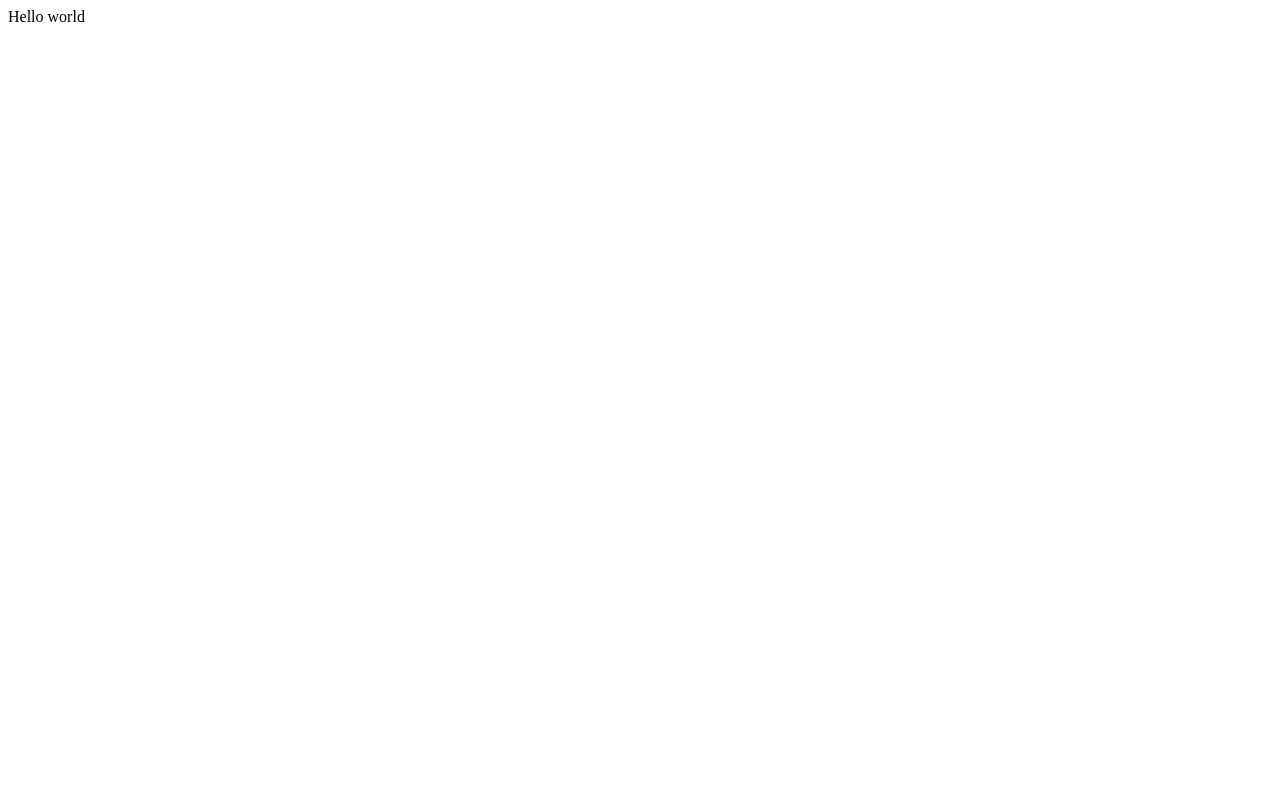
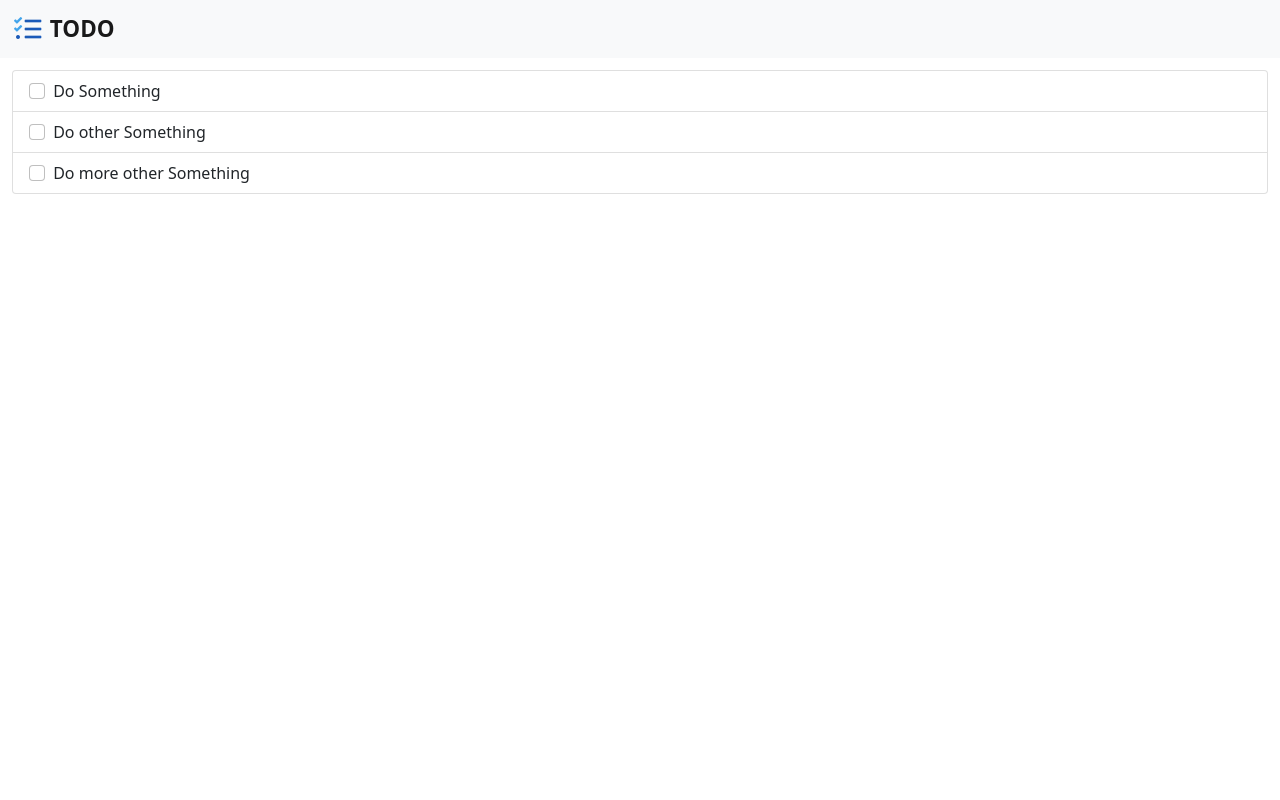
Before and after one commit to matheusnervis/todo, a FastAPI app: page / in a window 1280 px wide. Before the commit the page is almost empty. Run offline with FastAPI, Linux system fonts and the light colour scheme.

Commit message:
Update index page

```diff
--- a/app/router.py
+++ b/app/router.py
@@ -1,9 +1,9 @@
-from starlette.responses import HTMLResponse
+from starlette.responses import FileResponse
 from starlette.routing import Route
 
 
-def index(request):
-    return HTMLResponse("Hello world")
+async def index(request):
+    return FileResponse("app/templates/index.html")
 
 
 routes = [Route("/", index, methods=["GET"], name="index")]
--- /dev/null
+++ b/app/static/style.css
@@ -0,0 +1,8 @@
+#main {
+    margin-top: 70px;
+}
+
+#navbar .navbar-brand {
+    font-weight: 900;
+    font-size: 1.4rem;
+}
--- a/app/templates/index.html
+++ b/app/templates/index.html
@@ -5,18 +5,41 @@
     <meta http-equiv="X-UA-Compatible" content="IE=edge">
     <meta name="viewport" content="width=device-width, initial-scale=1.0">
     <link rel="shortcut icon" href="/app/static/favicon.ico" type="image/x-icon">
+    <link rel="stylesheet" href="/app/static/style.css">
+    <link href="https://cdn.jsdelivr.net/npm/bootstrap@5.0.2/dist/css/bootstrap.min.css" rel="stylesheet" integrity="sha384-EVSTQN3/azprG1Anm3QDgpJLIm9Nao0Yz1ztcQTwFspd3yD65VohhpuuCOmLASjC" crossorigin="anonymous">
     <title>Document</title>
 </head>
 <body>
-    <h1>TODO</h1>
-    <div id="main">
-        <div id="list_contaneir">
-            <ul>
-                <li>do something</li>
-                <li>do other something</li>
-                <li>do more other something</li>
-            </ul>
+    <nav id="navbar" class="navbar navbar-light bg-light fixed-top">
+        <div class="container-fluid">
+            <a class="navbar-brand mb-0 h1" href="#">
+                <img src="/app/static/favicon.ico" alt="" width="32" height="32" class="d-inline-block align-text-top">
+                TODO
+            </a>
+            <!--button class="navbar-toggler" type="button" data-bs-toggle="collapse" data-bs-target="#navbarSupportedContent" aria-controls="navbarSupportedContent" aria-expanded="false" aria-label="Toggle navigation">
+                <span class="navbar-toggler-icon"></span>
+            </button-->
+        </div>
+    </nav>
+    <div id="main" class="container-fluid">
+        <div id="list_container">
+            <ul class="list-group">
+                <li class="list-group-item list-group-item-action">
+                    <input class="form-check-input me-1" type="checkbox" value="" aria-label="...">
+                    Do Something
+                </li>
+                <li class="list-group-item list-group-item-action">
+                    <input class="form-check-input me-1" type="checkbox" value="" aria-label="...">
+                    Do other Something
+                </li>
+                <li class="list-group-item list-group-item-action">
+                    <input class="form-check-input me-1" type="checkbox" value="" aria-label="...">
+                    Do more other Something
+                </li>
+              </ul>
         </div>
     </div>
+    <script src="/app/static/script.js"></script>
+    <script src="https://cdn.jsdelivr.net/npm/bootstrap@5.0.2/dist/js/bootstrap.bundle.min.js" integrity="sha384-MrcW6ZMFYlzcLA8Nl+NtUVF0sA7MsXsP1UyJoMp4YLEuNSfAP+JcXn/tWtIaxVXM" crossorigin="anonymous"></script>
 </body>
 </html>
```
Also changed, not shown: test/test_app.py (+8 -4 lines), app/static/script.js (added), 2 other files.
